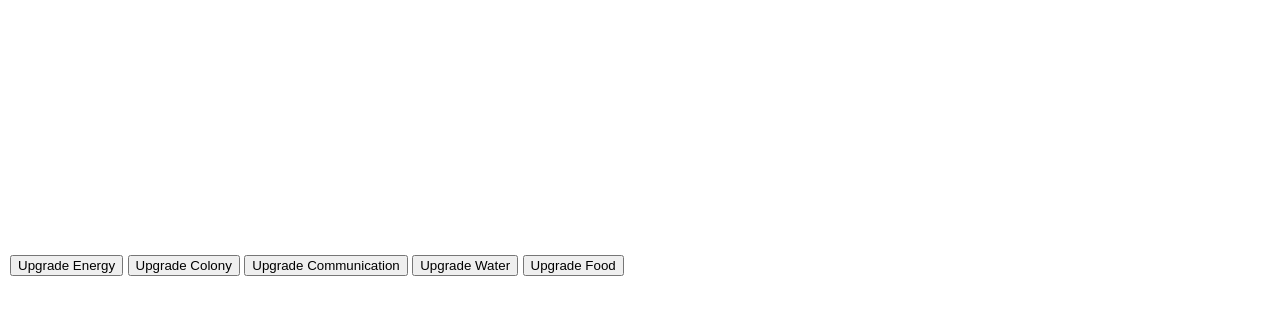
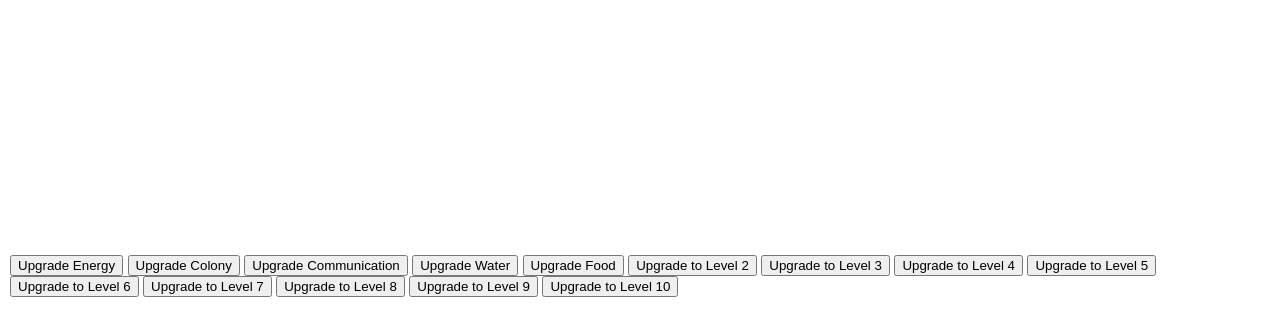
Before and after one commit to initnima/Tggame, a plain HTML site: page index.html in a window 1280 px wide. Shown: the part 7-342 px from the top of the page. Drawn offline with nearby package versions, Linux system fonts and the light colour scheme.

Commit message:
Update index.html

```diff
--- a/index.html
+++ b/index.html
@@ -34,6 +34,15 @@
         <button onclick="upgrade('communication')">Upgrade Communication</button>
         <button onclick="upgrade('water')">Upgrade Water</button>
         <button onclick="upgrade('food')">Upgrade Food</button>
+        <button onclick="upgradeToLevel(2)">Upgrade to Level 2</button>
+        <button onclick="upgradeToLevel(3)">Upgrade to Level 3</button>
+        <button onclick="upgradeToLevel(4)">Upgrade to Level 4</button>
+        <button onclick="upgradeToLevel(5)">Upgrade to Level 5</button>
+        <button onclick="upgradeToLevel(6)">Upgrade to Level 6</button>
+        <button onclick="upgradeToLevel(7)">Upgrade to Level 7</button>
+        <button onclick="upgradeToLevel(8)">Upgrade to Level 8</button>
+        <button onclick="upgradeToLevel(9)">Upgrade to Level 9</button>
+        <button onclick="upgradeToLevel(10)">Upgrade to Level 10</button>
     </div>
     <script src="https://cdnjs.cloudflare.com/ajax/libs/three.js/r128/three.min.js"></script>
     <script src="game.js"></script>
```
